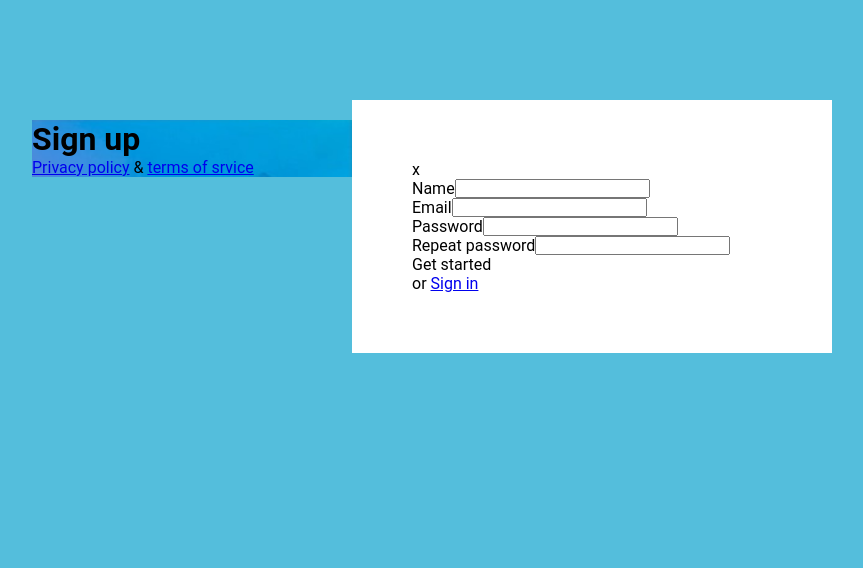
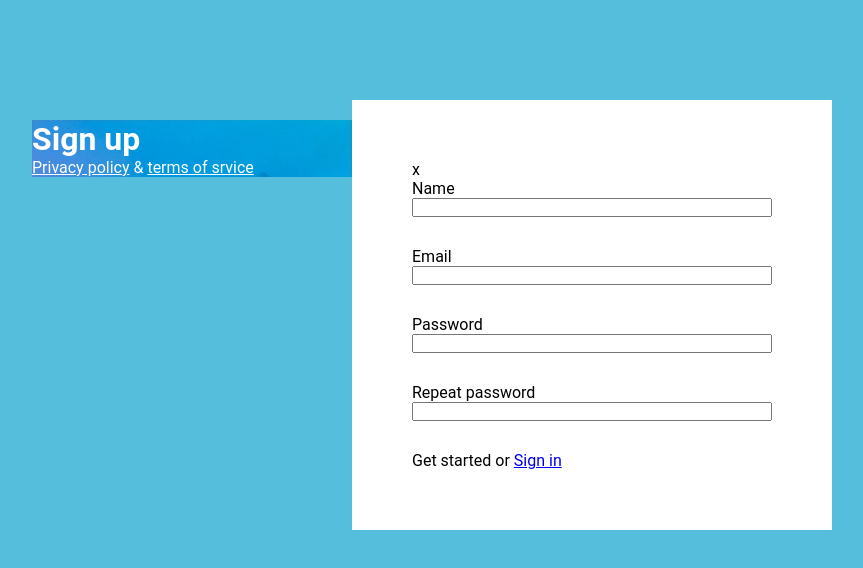
Before and after one commit to Raulynas/4-sign-up, a plain HTML site: page index.html in a window 1280 px wide. Shown: the whole page, without its empty margins (208-1071 px from the left). Drawn offline with Linux system fonts and the light colour scheme.

Commit message:
Initial Structure Style

```diff
--- a/index.html
+++ b/index.html
@@ -23,13 +23,15 @@
         <div class="right-column">
             <div class="close">x</div>
             <form>
-                <div class="form-row">Name<label for=""></label><input type="text"></div>
-                <div class="form-row">Email<label for=""></label><input type="text"></div>
-                <div class="form-row">Password<label for=""></label><input type="text"></div>
-                <div class="form-row">Repeat password<label for=""></label><input type="text"></div>
-                <div class="btn">Get started</div>
-                <span>or</span>
-                <a href="#">Sign in</a>
+                <div class="form-row"><label for="">Name</label><input type="text"></div>
+                <div class="form-row"><label for="">Email</label><input type="text"></div>
+                <div class="form-row"><label for="">Password</label><input type="text"></div>
+                <div class="form-row"><label for="">Repeat password</label><input type="text"></div>
+                <div class="form-row">
+                    <div class="btn">Get started</div>
+                    <span>or</span>
+                    <a href="#">Sign in</a>
+                </div>
             </form>
         </div>
     </main>
--- a/main.css
+++ b/main.css
@@ -16,15 +16,26 @@ body {
     width: 40%;
     margin-top: 20px;
     background-color: #3289D9;
+    color: #fff;
 }
-.title {
-}
-.footer {
-}
-    .link {
+
+    h1 {
+        display: inline-block;
+        width: 100%;
+
     }
-    .ampersand {
+    footer {
+        display: inline-block;
+        width: 100%;
+
     }
+        footer > a {
+            display: inline-block;
+            color: #fff;
+        }
+        footer > span {
+            display: inline-block;
+        }
 
     .right-column {
     display: inline-block;
@@ -35,3 +46,33 @@ body {
     padding-bottom: 60px;
     background-color: #fff;
     }
+        .close {
+            display: inline-block;
+        }
+        form {display: inline-block;
+            width: 100%;
+        }
+            .form-row {display: inline-block;
+                width: 100%;
+                margin-bottom: 30px;
+            }
+            .form-row:last-of-type {
+                margin-bottom: 0;
+            }
+
+                label {
+                    display: inline-block;
+                    width: 100%;
+                }
+                input {
+                    display: inline-block;
+                    width: 100%;
+                }
+                .btn {
+                    display: inline-block;
+                }
+
+                .form-row > span {
+                    display: inline-block;}
+                .form-row > a {
+                    display: inline-block;}
```
